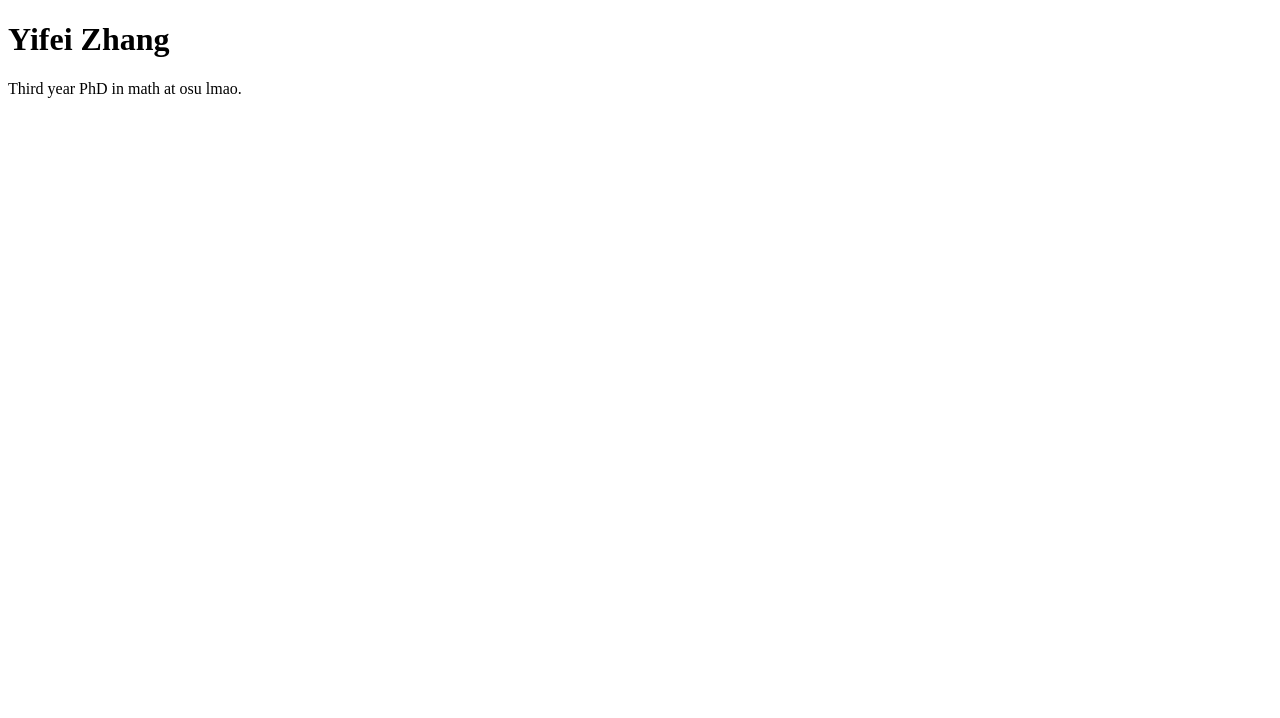
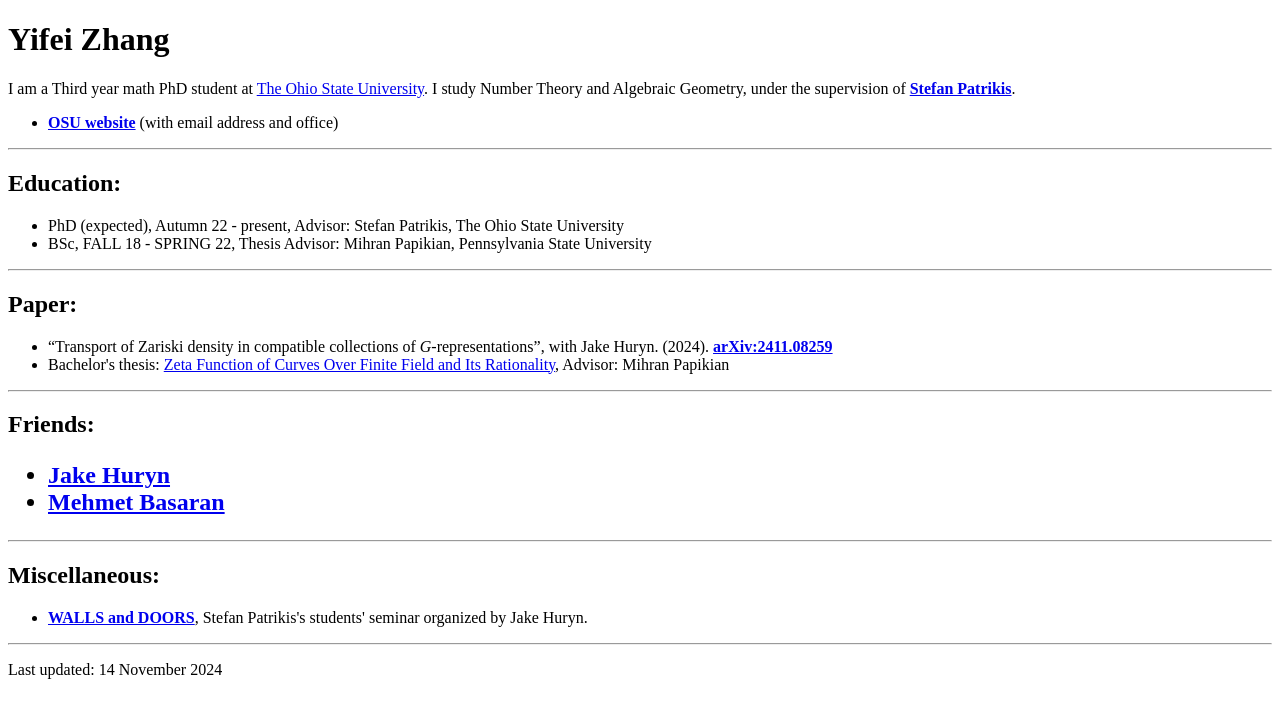
Before and after one commit to 849333622/849333622.github.io, a plain HTML site: page index.html in a window 1280 px wide. Drawn offline with Linux system fonts and the light colour scheme.

Commit message:
Update index.html

```diff
--- a/index.html
+++ b/index.html
@@ -1,7 +1,76 @@
+
 <!DOCTYPE html>
 <html>
+<head>
+<title> Yifei Zhang</title>
+</head>
+
 <body>
 <h1>Yifei Zhang</h1>
-<p>Third year PhD in math at osu lmao.</p>
+<p>I am a Third year math PhD student at <a href="https://www.osu.edu/" target="_blank">
+The Ohio State University</a>. I study Number Theory and Algebraic Geometry, under the supervision of <a href="https://people.math.osu.edu/patrikis.1/" target="_blank">
+<b>Stefan Patrikis</b></a>.</p>
+<p>
+<ul>
+<li>
+<a href="https://math.osu.edu/people/zhang.13242" target="_blank">
+<b>OSU website</b></a> (with email address and office)
+</li>
+</ul>
+</p>
+<hr>
+<h2>
+Education:
+</h2>
+<ul>
+<li>PhD (expected), Autumn 22 - present, Advisor: Stefan Patrikis, The Ohio State University</li>
+<li>BSc, FALL 18 - SPRING 22, Thesis Advisor: Mihran Papikian, Pennsylvania State University</li>
+</ul>
+<hr>
+<h2>
+Paper:
+</h2>
+<ul>
+<li>
+“Transport of Zariski density in compatible collections of <i>G</i>-representations”,
+with Jake Huryn.
+(2024).
+<a href="https://arxiv.org/abs/2411.08259" target="_blank">
+<b>arXiv:2411.08259</b></a>
+</li>
+<li>
+Bachelor's thesis: <a href="https://honors.libraries.psu.edu/catalog/8035yfz5308" target="_blank">
+Zeta Function of Curves Over Finite Field and Its Rationality</a>, Advisor: Mihran Papikian
+</li>
+</ul>
+<hr>
+<h2>
+Friends:
+<ul>
+<li>
+<a href="https://jakehuryn.github.io/" target="_blank">
+<b>Jake Huryn</b></a>
+</li>
+<li>
+<a href="https://mbasaran97.github.io/" target="_blank">
+<b>Mehmet Basaran</b></a>
+</li>
+</ul>
+<hr>
+<h2>
+Miscellaneous:
+</h2>
+<p>
+<ul>
+<li>
+<a href="https://jakehuryn.github.io/walls-and-doors/" target="_blank">
+<b>WALLS and DOORS</b></a>, Stefan Patrikis's students' seminar organized by Jake Huryn.
+</li>
+</ul>
+</p>
+<hr>
+<footer>
+<p>Last updated: 14 November 2024</p>
+</footer>
 </body>
 </html>
```
